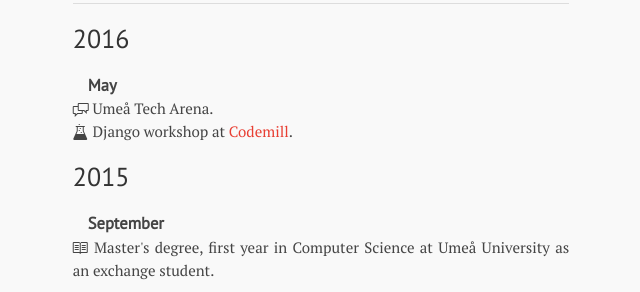
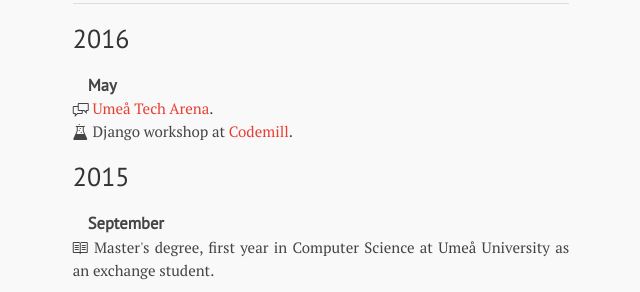
Before and after one commit to blasterbug/blasterbug.github.io, a Jekyll site: the page built from curriculum.md, in a window 1280 px wide and 900 px high, scrolled down 1175 px. Shown: the part 162-454 px from the top of the window, without its empty margins (404-1044 px from the left). Built offline with Jekyll 4.4.1, drawn with Linux system fonts in a browser that asks for light colours; some web fonts are replaced; part of the change alters nothing that is shown.

```diff
--- a/curriculum.md
+++ b/curriculum.md
@@ -82,7 +82,7 @@ about: true
     <dt>May</dt>
     <dd>
     <span class="octicon octicon-comment-discussion"></span>
-    Umeå Tech Arena.
+    <a href="http://www.uminovainnovation.se/evenemang/umea-tech-arena-2016" >Umeå Tech Arena</a>.
     </dd>
     <dd>
     <span class="octicon octicon-beaker"></span>
```
